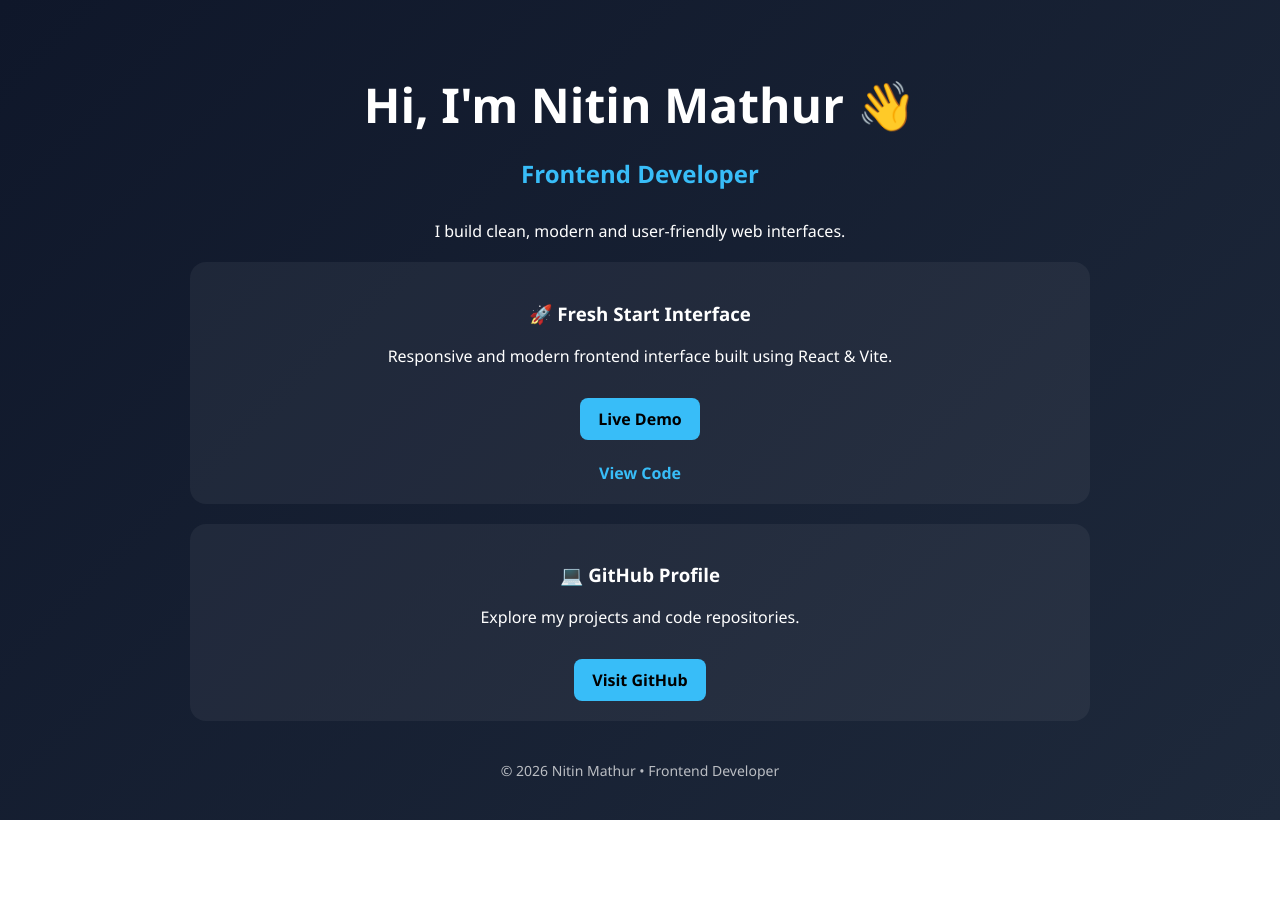
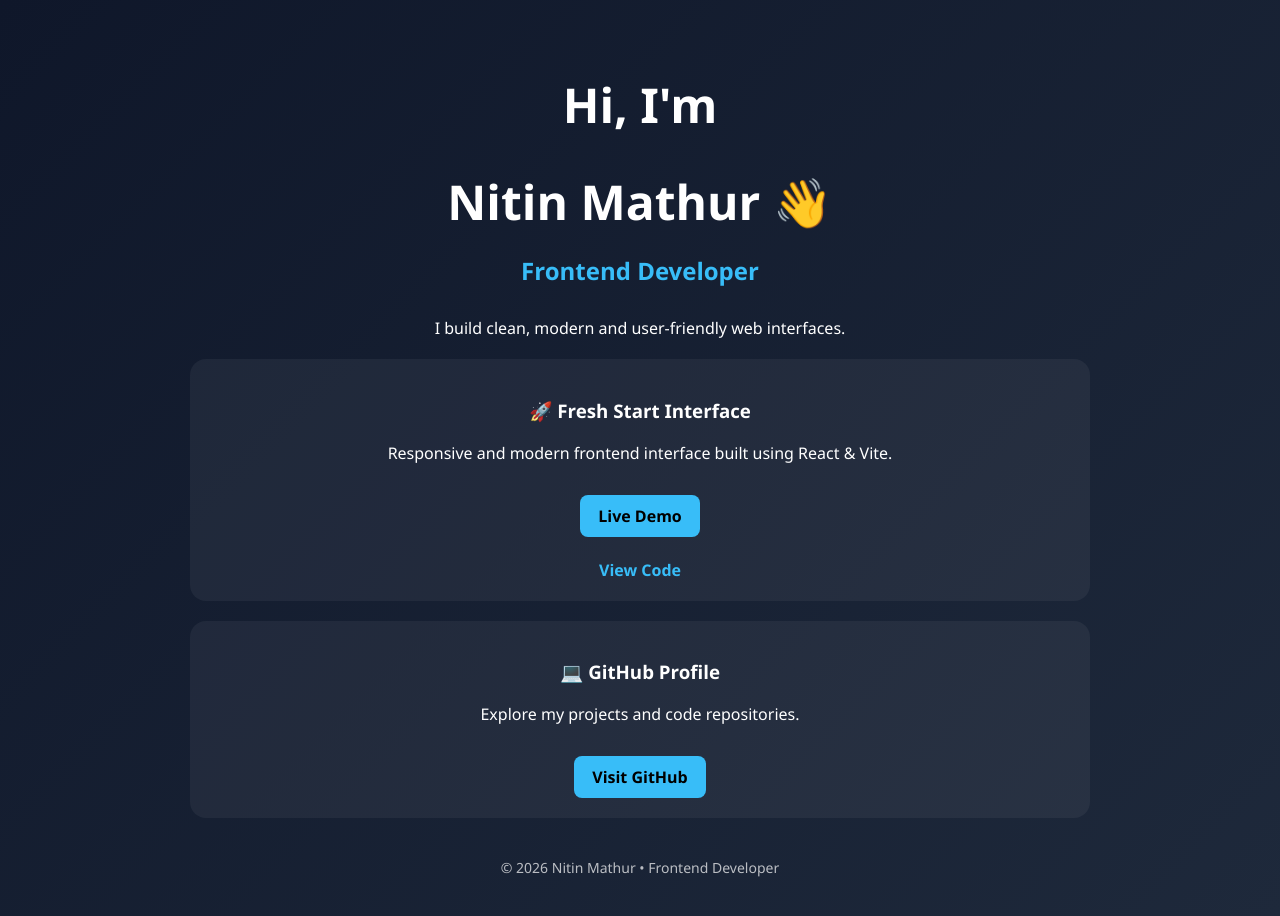
Before and after one commit to Neil9210/portfolio, a plain HTML site: page index.html in a window 1280 px wide. Before the commit the page ends 820 px from the top, so only its background shows below. Drawn offline with Linux system fonts and the light colour scheme.

Commit message:
Split greeting into two lines

```diff
--- a/index.html
+++ b/index.html
@@ -70,7 +70,8 @@
 
 <div class="container">
 
-  <h1>Hi, I'm Nitin Mathur 👋</h1>
+  <h1>   Hi, I'm  </h1>
+  <h1> Nitin Mathur 👋</h1>
   <h2>Frontend Developer</h2>
 
   <p>I build clean, modern and user-friendly web interfaces.</p>
```
